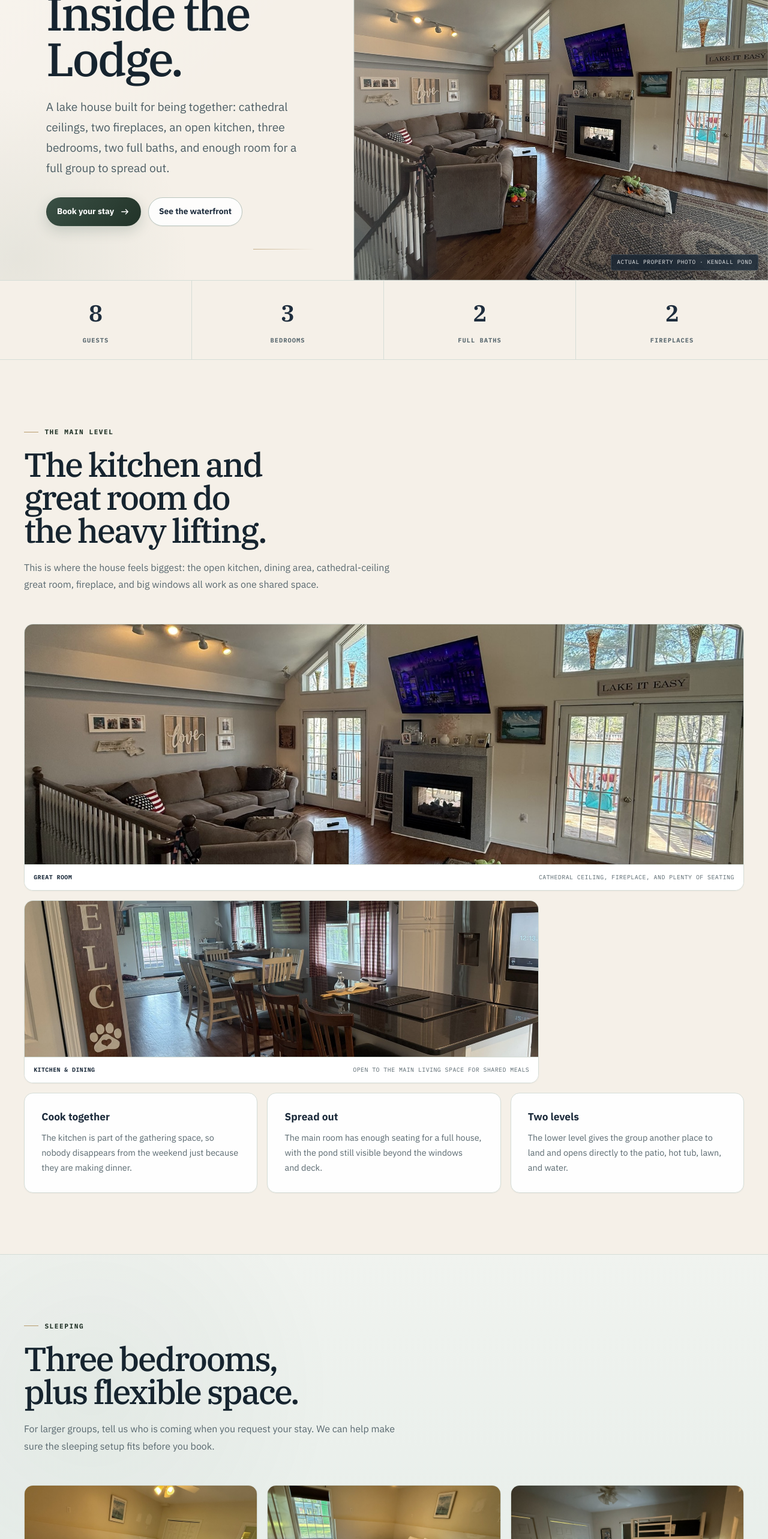
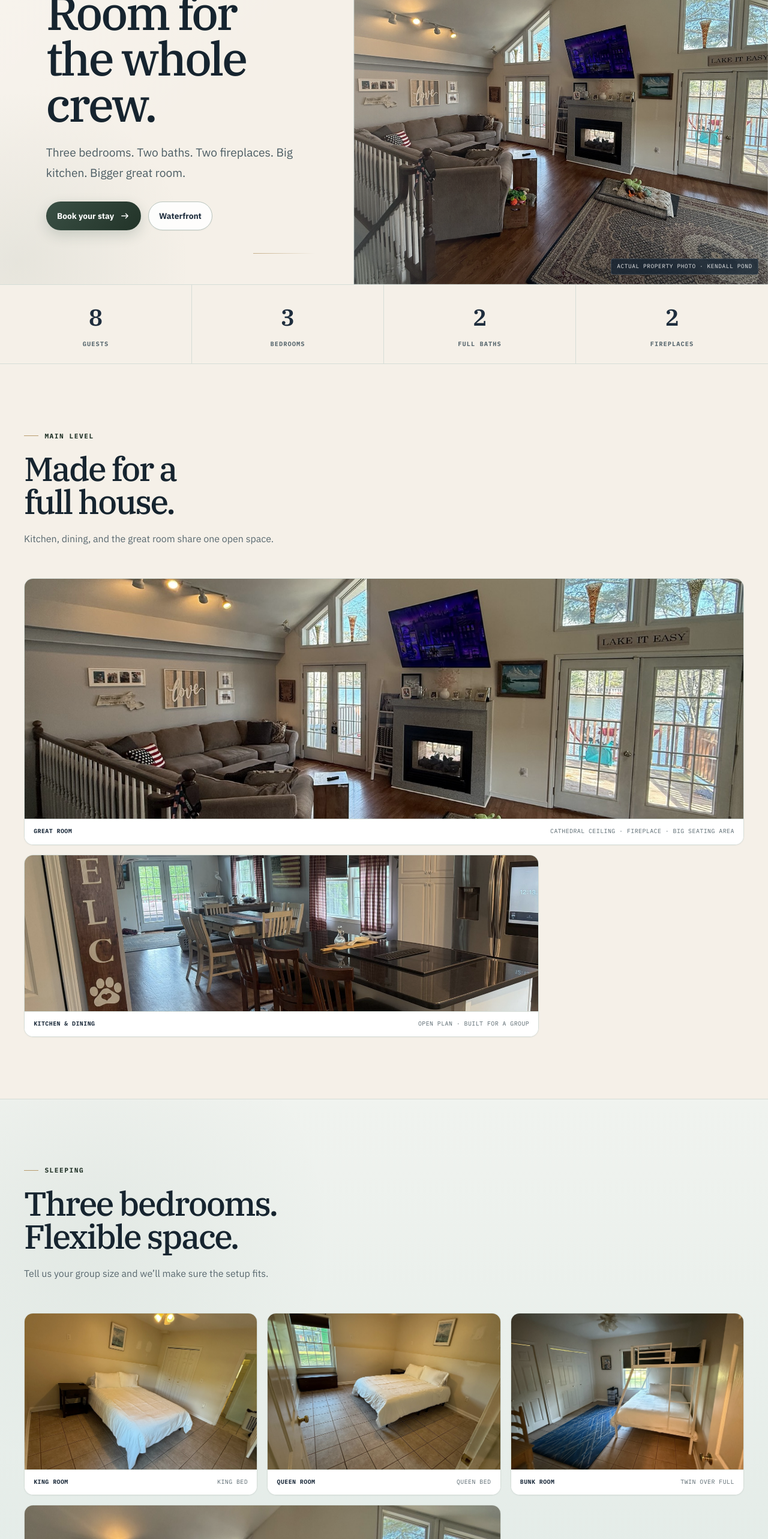
Before and after one commit to PublicLogic/KendallPondLodge, a Next.js app: page /lodge in a window 1280 px wide. Shown: the part 234-2800 px from the top of the page at 60% size. Built offline with nearby package versions, Linux system fonts and the light colour scheme.

Commit message:
Tighten Lodge copy and interior overview

```diff
--- a/app/lodge/page.tsx
+++ b/app/lodge/page.tsx
@@ -7,22 +7,21 @@ import { StatBand } from "@/app/_components/StatBand";
 
 export const metadata: Metadata = {
   title: "Inside the Lodge",
-  description:
-    "Inside the Lodge at Kendall Pond: cathedral ceilings, two fireplaces, an open kitchen, three bedrooms, two full baths, and flexible sleeping space for up to eight guests.",
+  description: "Three bedrooms, two full baths, two fireplaces, an open kitchen, and a cathedral-ceiling great room.",
 };
 
 export default function LodgePage() {
   return (
     <main id="main-content">
       <PageHero
-        eyebrow="Inside the house"
-        title="Inside the Lodge."
-        intro="A lake house built for being together: cathedral ceilings, two fireplaces, an open kitchen, three bedrooms, two full baths, and enough room for a full group to spread out."
+        eyebrow="Inside the Lodge"
+        title="Room for the whole crew."
+        intro="Three bedrooms. Two baths. Two fireplaces. Big kitchen. Bigger great room."
         image="/images/kpl/great-room.jpg"
-        imageAlt="Cathedral-ceiling great room at the Lodge at Kendall Pond"
+        imageAlt="The great room at the Lodge at Kendall Pond"
         imagePosition="center"
         primaryAction={{ href: "/book", label: "Book your stay" }}
-        secondaryAction={{ href: "/grounds", label: "See the waterfront" }}
+        secondaryAction={{ href: "/grounds", label: "Waterfront" }}
       />
 
       <StatBand
@@ -35,145 +34,46 @@ export default function LodgePage() {
       />
 
       <section className="content-section">
-        <SectionHeading
-          eyebrow="The main level"
-          title="The kitchen and great room do the heavy lifting."
-          intro="This is where the house feels biggest: the open kitchen, dining area, cathedral-ceiling great room, fireplace, and big windows all work as one shared space."
-        />
-
+        <SectionHeading eyebrow="Main level" title="Made for a full house." intro="Kitchen, dining, and the great room share one open space." />
         <div className="photo-grid photo-grid-two">
-          <PhotoCard
-            src="/images/kpl/great-room.jpg"
-            alt="The Lodge great room with cathedral ceiling and fireplace"
-            title="Great room"
-            note="Cathedral ceiling, fireplace, and plenty of seating"
-            wide
-          />
-          <PhotoCard
-            src="/images/kpl/kitchen-dining.jpg"
-            alt="Open kitchen and dining area at the Lodge"
-            title="Kitchen & dining"
-            note="Open to the main living space for shared meals"
-          />
-        </div>
-
-        <div className="info-grid info-grid-three lodge-overview-grid">
-          <InfoCard title="Cook together">
-            <p>
-              The kitchen is part of the gathering space, so nobody disappears
-              from the weekend just because they are making dinner.
-            </p>
-          </InfoCard>
-          <InfoCard title="Spread out">
-            <p>
-              The main room has enough seating for a full house, with the pond
-              still visible beyond the windows and deck.
-            </p>
-          </InfoCard>
-          <InfoCard title="Two levels">
-            <p>
-              The lower level gives the group another place to land and opens
-              directly to the patio, hot tub, lawn, and water.
-            </p>
-          </InfoCard>
+          <PhotoCard src="/images/kpl/great-room.jpg" alt="The Lodge great room" title="Great room" note="Cathedral ceiling · fireplace · big seating area" wide />
+          <PhotoCard src="/images/kpl/kitchen-dining.jpg" alt="The Lodge kitchen and dining area" title="Kitchen & dining" note="Open plan · built for a group" />
         </div>
       </section>
 
       <section className="content-section surface-section">
-        <SectionHeading
-          eyebrow="Sleeping"
-          title="Three bedrooms, plus flexible space."
-          intro="For larger groups, tell us who is coming when you request your stay. We can help make sure the sleeping setup fits before you book."
-        />
-
+        <SectionHeading eyebrow="Sleeping" title="Three bedrooms. Flexible space." intro="Tell us your group size and we’ll make sure the setup fits." />
         <div className="photo-grid">
-          <PhotoCard
-            src="/images/kpl/king-room.jpg"
-            alt="King bedroom at the Lodge"
-            title="King room"
-            note="A proper bedroom for settling in"
-          />
-          <PhotoCard
-            src="/images/kpl/queen-room.jpg"
-            alt="Queen bedroom at the Lodge"
-            title="Queen room"
-            note="Bright guest room with a queen bed"
-          />
-          <PhotoCard
-            src="/images/kpl/bunk-room.jpg"
-            alt="Twin-over-full bunk room at the Lodge"
-            title="Bunk room"
-            note="Twin over full"
-          />
-          <PhotoCard
-            src="/images/kpl/great-room.jpg"
-            alt="Shared living space at the Lodge"
-            title="Extra sleeping space"
-            note="Queen pull-out plus additional lounge space"
-            wide
-          />
+          <PhotoCard src="/images/kpl/king-room.jpg" alt="King bedroom" title="King room" note="King bed" />
+          <PhotoCard src="/images/kpl/queen-room.jpg" alt="Queen bedroom" title="Queen room" note="Queen bed" />
+          <PhotoCard src="/images/kpl/bunk-room.jpg" alt="Bunk room" title="Bunk room" note="Twin over full" />
+          <PhotoCard src="/images/kpl/great-room.jpg" alt="Shared living space" title="Extra space" note="Queen pull-out + lounge space" wide />
         </div>
       </section>
 
       <section className="content-section">
-        <SectionHeading
-          eyebrow="How the house works"
-          title="Comfortable for a group without feeling overbuilt."
-        />
+        <SectionHeading eyebrow="The setup" title="Everything you need. Nothing precious." />
         <div className="info-grid info-grid-two">
-          <InfoCard title="Two full bathrooms">
-            <p>
-              Two full baths keep mornings and wedding-weekend getting-ready
-              from turning into a single-file operation.
-            </p>
-          </InfoCard>
-          <InfoCard title="Fireplaces on both levels">
-            <p>
-              The Lodge has two fireplaces, which helps the house feel like a
-              lake house even when the weather turns colder.
-            </p>
-          </InfoCard>
-          <InfoCard title="Deck above, patio below">
-            <p>
-              Upstairs opens toward the deck; downstairs walks out to the patio,
-              hot tub, lawn, firepit, and shoreline.
-            </p>
-          </InfoCard>
-          <InfoCard title="Laundry & practical space">
-            <p>
-              The house is set up for real stays, not just pretty photos:
-              kitchen, laundry, storage, and places to actually put your things.
-            </p>
-          </InfoCard>
-        </div>
-      </section>
-
-      <section className="content-section surface-section">
-        <div className="booking-cta-panel">
-          <div>
-            <p className="eyebrow">Ready to come up?</p>
-            <h2>Send us your dates.</h2>
-            <p>
-              We will check the calendar and send a complete direct quote with
-              the price and terms before you pay.
-            </p>
-          </div>
-          <div>
-            <Link className="button button-primary" href="/book">
-              Book your stay →
-            </Link>
-            <p className="booking-guest-link">
-              <Link href="/grounds">See the waterfront first</Link>
-            </p>
-          </div>
+          <InfoCard title="Two full baths"><p>Enough for a full group without scheduling showers.</p></InfoCard>
+          <InfoCard title="Two fireplaces"><p>One upstairs. One down.</p></InfoCard>
+          <InfoCard title="Deck + walkout patio"><p>Deck above. Hot tub, lawn, firepit, and water below.</p></InfoCard>
+          <InfoCard title="Real-life basics"><p>Kitchen, laundry, storage, and room to unpack.</p></InfoCard>
         </div>
       </section>
 
       <section className="content-section">
-        <Notice tone="plain">
-          Already booked? The private <Link href="/guidebook">Guest Guide</Link>
-          {" "}has arrival, house, waterfront, and checkout details for your stay.
-        </Notice>
+        <div className="booking-cta-panel">
+          <div>
+            <p className="eyebrow">Come stay</p>
+            <h2>Send us your dates.</h2>
+            <p>We’ll check availability and send the full quote.</p>
+          </div>
+          <Link className="button button-primary" href="/book">Book your stay →</Link>
+        </div>
+      </section>
+
+      <section className="content-section">
+        <Notice tone="plain">Already booked? Open the <Link href="/guidebook">Guest Guide</Link>.</Notice>
       </section>
     </main>
   );
```
